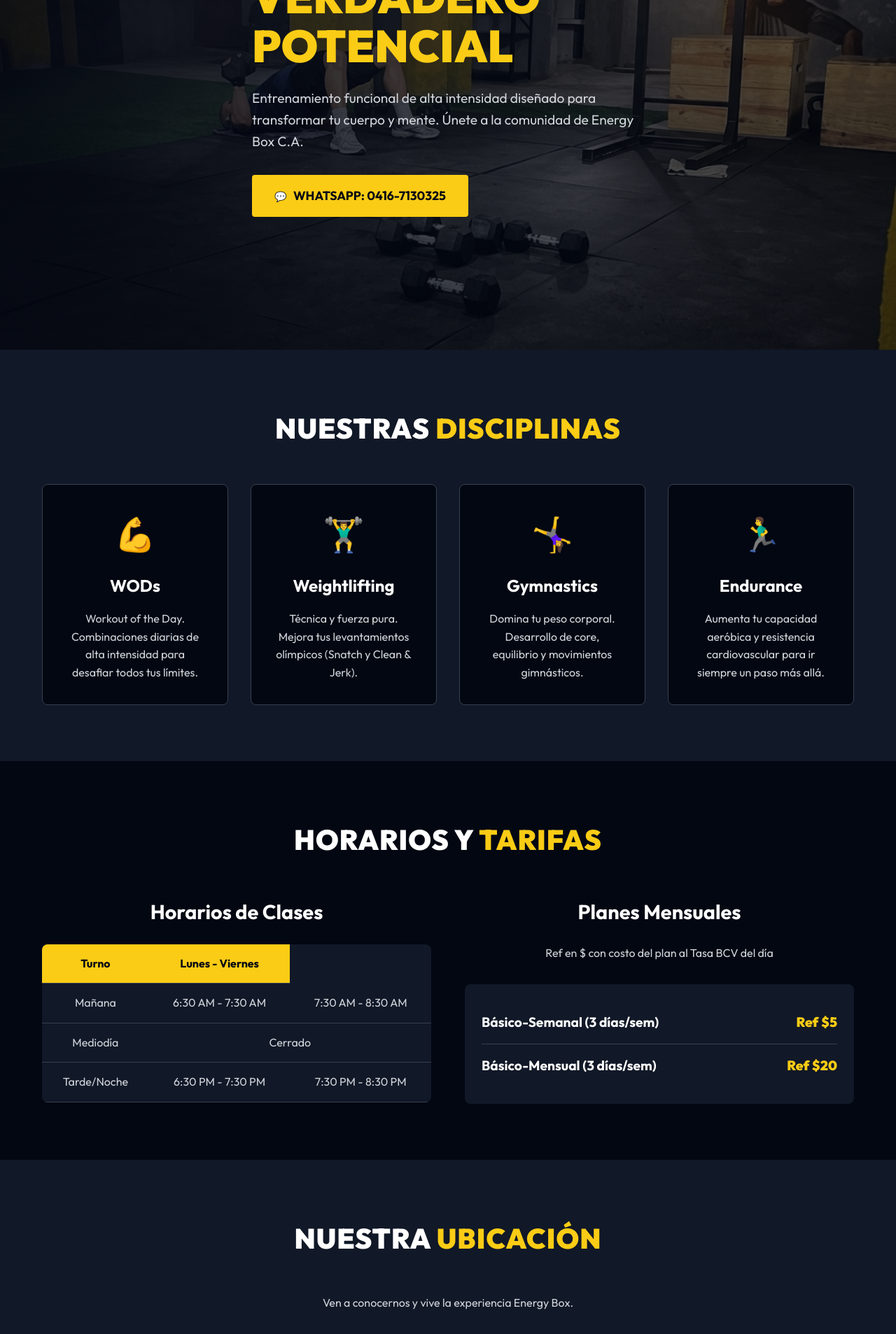
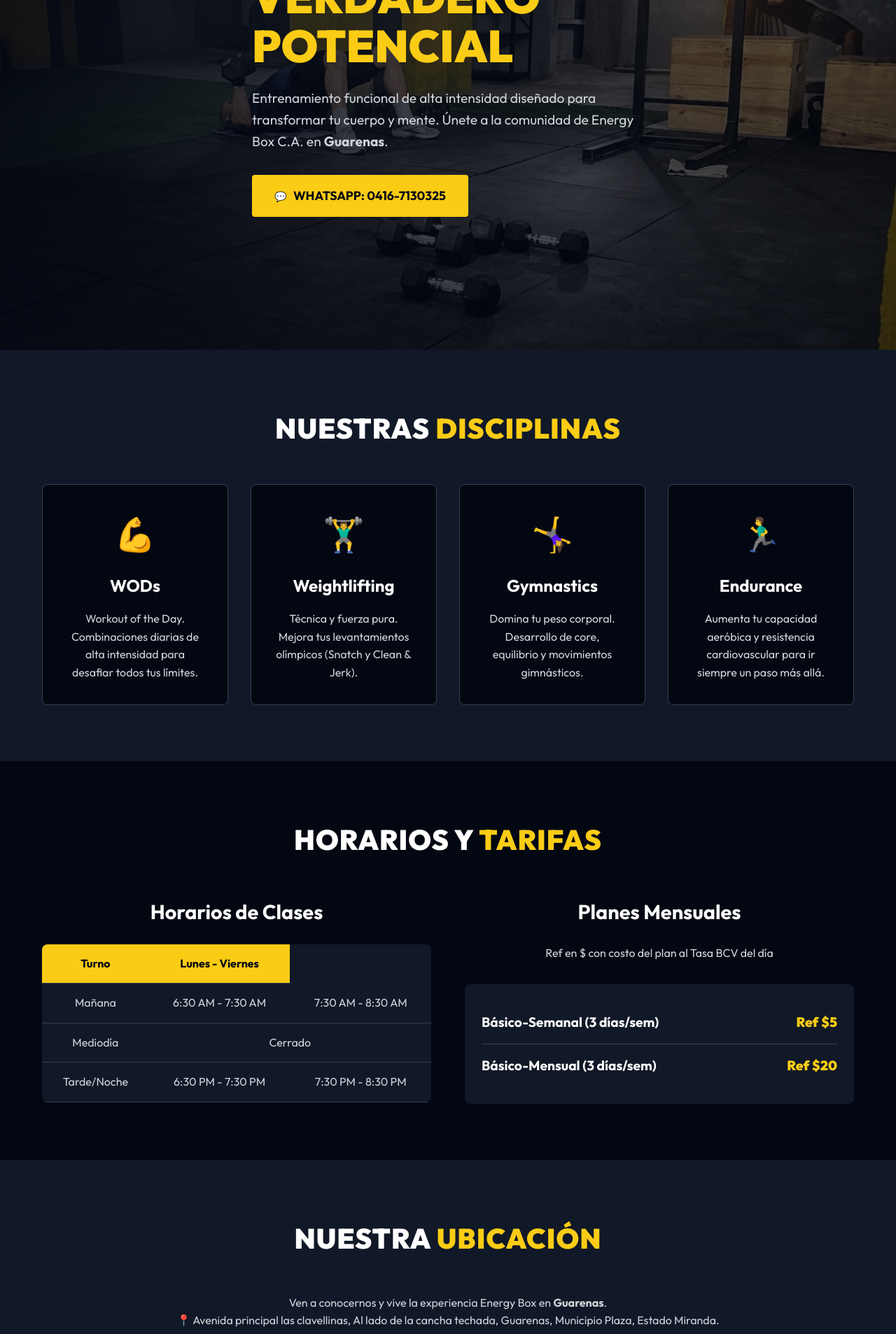
Before and after one commit to Hramos93/EnergyBox, a React (Vite) app: page / in a window 1280 px wide. Shown: the part 300-2207 px from the top of the page at 70% size. Built offline with nearby package versions, Linux system fonts and the light colour scheme; grey boxes are pictures that could not be loaded.

Commit message:
direccion

```diff
--- a/index.html
+++ b/index.html
@@ -60,7 +60,10 @@
         "description": "Gimnasio de CrossFit y entrenamiento funcional con clases de WODs, Weightlifting, Gymnastics y Endurance.",
         "address": {
           "@type": "PostalAddress",
-          "addressLocality": "Caracas",
+          "streetAddress": "Avenida principal las clavellinas, Al lado de la cancha techada",
+          "addressLocality": "Guarenas, Municipio Plaza",
+          "addressRegion": "Estado Miranda",
+          "postalCode": "1220",
           "addressCountry": "VE"
         },
         "telephone": "+584167130325",
--- a/src/App.jsx
+++ b/src/App.jsx
@@ -34,7 +34,7 @@
         <div className="container hero-content">
           <h1>Desata Tu<br /><span className="text-highlight">Verdadero Potencial</span></h1>
           <p>
-            Entrenamiento funcional de alta intensidad diseñado para transformar tu cuerpo y mente. Únete a la comunidad de Energy Box C.A.
+            Entrenamiento funcional de alta intensidad diseñado para transformar tu cuerpo y mente. Únete a la comunidad de Energy Box C.A. en <strong>Guarenas</strong>.
           </p>
           <div className="hero-buttons">
             <a
@@ -139,7 +139,8 @@
         <div className="container">
           <h2 className="section-title">Nuestra <span className="text-highlight">Ubicación</span></h2>
           <p style={{ textAlign: 'center', marginBottom: '2rem' }}>
-            Ven a conocernos y vive la experiencia Energy Box.
+            Ven a conocernos y vive la experiencia Energy Box en <strong>Guarenas</strong>.<br/>
+            📍 Avenida principal las clavellinas, Al lado de la cancha techada, Guarenas, Municipio Plaza, Estado Miranda.
           </p>
           <div className="map-container">
             <iframe
@@ -188,7 +189,7 @@
             <img src="/assets/logo.png" alt="Energy Box Logo Footer" className="footer-logo" />
             <p>Supera tus límites con la mejor comunidad de fitness.</p>
             <div className="company-details">
-              <p><strong>Energy Box C.A.</strong></p>
+              <p><strong>Energy Box C.A. - Guarenas</strong></p>
               <p><strong>RIF:</strong> J-504118702</p>
               <p><strong>Teléfono:</strong> 0416-7130325</p>
             </div>
```
